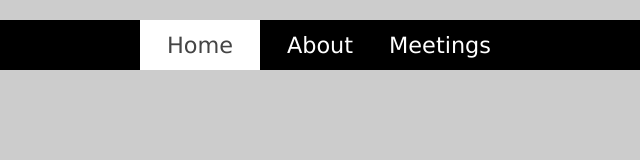
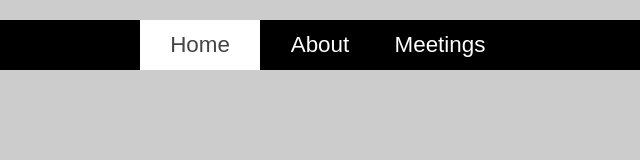
Before and after one commit to mvtt/tabletennis, a plain HTML site: page index.html in a window 1280 px wide. Shown: the full height of the page, 322-962 px from the left. Drawn offline with Linux system fonts and the light colour scheme.

Commit message:
Update style.css

```diff
--- a/resources/style.css
+++ b/resources/style.css
@@ -12,7 +12,7 @@ body {
   margin: 0;
 }
 .nav li {
-  font-family: 'Verdana', sans-serif;
+  font-family: 'Oswald', sans-serif;
   font-size: 1.2em;
   line-height: 40px;
   height: 40px;
@@ -27,7 +27,7 @@ body {
 }
 
 .nav a:hover {
-  background-color: #005f5f;
+  background-color: #8A2BE2;
 }
 
 .nav a.active {
```
